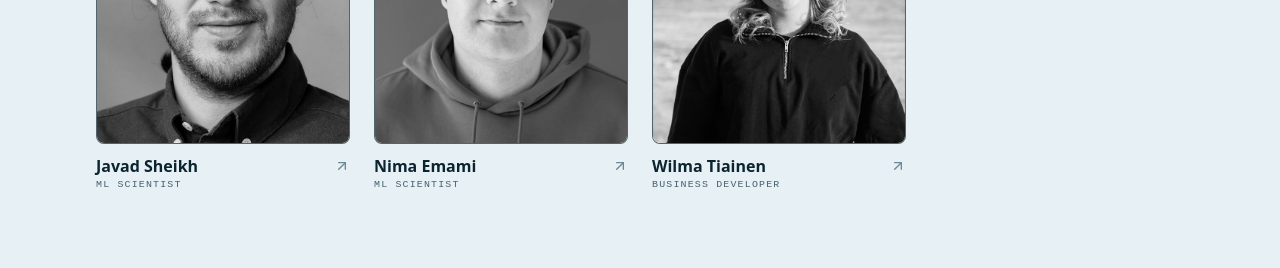
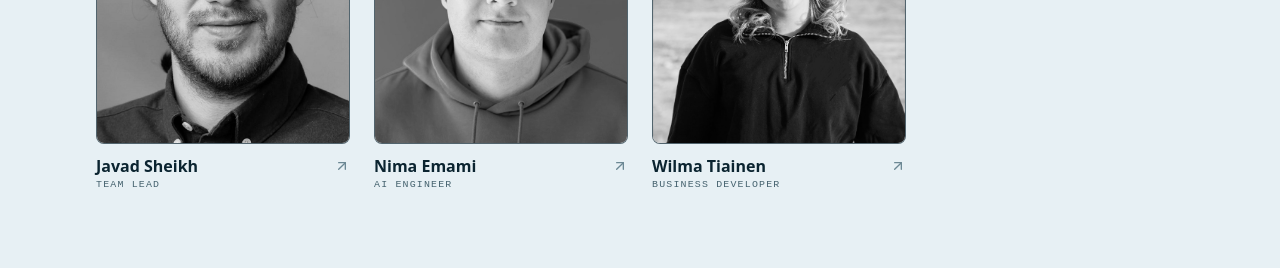
Before and after one commit to nimaema/GlaciaNav_web, a React (Vite) app: page / in a window 1280 px wide. Shown: the part 7008-7276 px from the top of the page. Built offline with nearby package versions, Linux system fonts and the light colour scheme.

Commit message:
updated team

```diff
--- a/src/content.ts
+++ b/src/content.ts
@@ -195,8 +195,8 @@ export const team = {
   headline: "The team",
   note: "A University of Turku spin-off building deep-tech for the sea.",
   members: [
-    { name: "Javad Sheikh", role: "ML Scientist", email: "javad.sheikh@glacianav.com", photo: "/team/javad.jpg", focus: "50% 32%" },
-    { name: "Nima Emami", role: "ML Scientist", email: "nima.emami@glacianav.com", photo: "/team/nima.jpg", focus: "50% 28%" },
+    { name: "Javad Sheikh", role: "Team Lead", email: "javad.sheikh@glacianav.com", photo: "/team/javad.jpg", focus: "50% 32%" },
+    { name: "Nima Emami", role: "AI Engineer", email: "nima.emami@glacianav.com", photo: "/team/nima.jpg", focus: "50% 28%" },
     { name: "Wilma Tiainen", role: "Business Developer", email: "wilma.tiainen@glacianav.com", photo: "/team/wilma.jpg", focus: "50% 30%" },
   ],
 };
```
